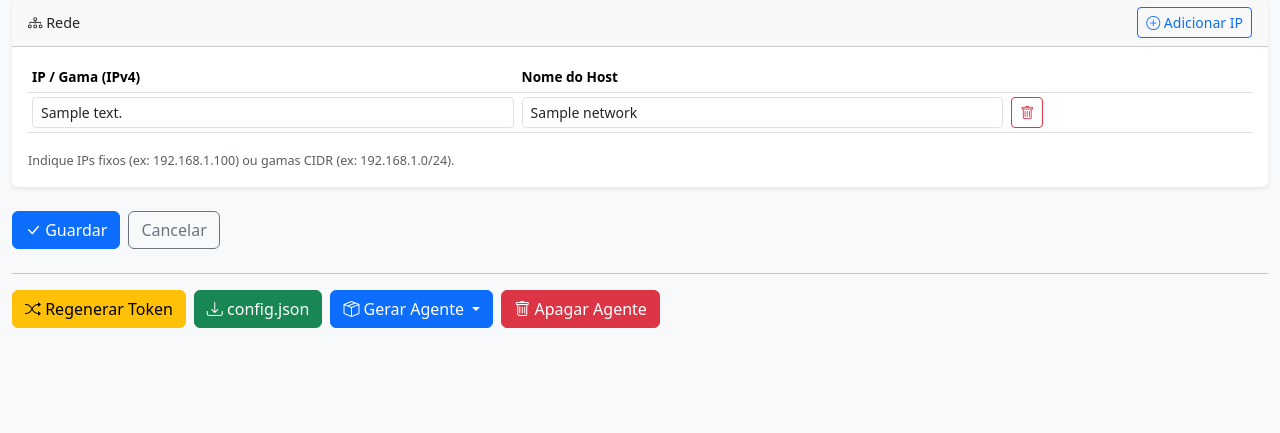
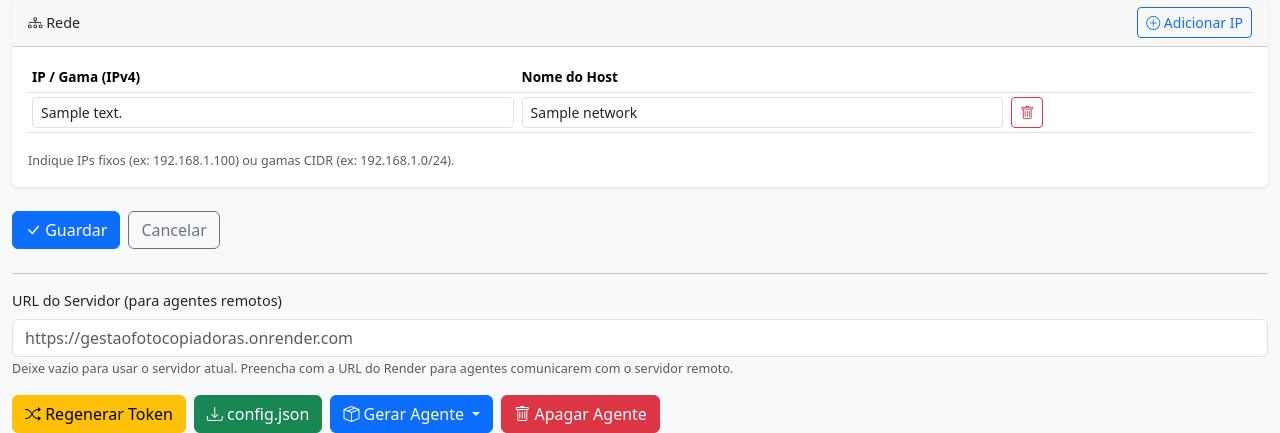
Before and after one commit to leiturasproficopia-alt/GestaoFotocopiadoras, a FastAPI app: template server/templates/agents/form.html in a window 1280 px wide. Shown: the part 582-1015 px from the top of the page. Before the commit the page ends 910 px from the top, so only its background shows below. Run offline with FastAPI, Linux system fonts and the light colour scheme; the template is opened without the code that fills it: most values are stand-ins (such as "Sample title", 1, 10 or a date in 2020).

Commit message:
Add server_url parameter for remote agents

```diff
--- a/server/routers/agents.py
+++ b/server/routers/agents.py
@@ -256,7 +256,7 @@ async def agent_download_config(request: Request, agent_id: int):
 
 @router.get("/{agent_id}/exe")
 @require_role("admin")
-async def agent_download_exe(request: Request, agent_id: int):
+async def agent_download_exe(request: Request, agent_id: int, server_url: str | None = None):
     if sys.platform != "win32":
         raise HTTPException(
             status_code=400,
@@ -279,7 +279,10 @@ async def agent_download_exe(request: Request, agent_id: int):
         return interval * 3600
 
     network_list = [n["ip_address"] for n in networks] if networks else ["192.168.1.0/24"]
-    server_url = str(request.base_url).rstrip("/")
+    if server_url:
+        server_url = server_url.rstrip("/")
+    else:
+        server_url = str(request.base_url).rstrip("/")
 
     template_code = AGENT_TEMPLATE.read_text(encoding="utf-8")
 
@@ -416,9 +419,12 @@ SERVICE_AGENT_MAC = "com.fotocopiadora.agent"
 
 @router.get("/{agent_id}/install-linux")
 @require_role("admin")
-async def agent_download_linux(request: Request, agent_id: int):
+async def agent_download_linux(request: Request, agent_id: int, server_url: str | None = None):
     agent, networks = _get_agent_context(agent_id)
-    server_url = str(request.base_url).rstrip("/")
+    if server_url:
+        server_url = server_url.rstrip("/")
+    else:
+        server_url = str(request.base_url).rstrip("/")
     agent_code = _build_agent_code(agent, networks, server_url)
     agent_name = agent["name"].replace(" ", "_").lower()
 
@@ -524,9 +530,12 @@ echo "Remover:   sudo systemctl stop $SERVICE_NAME && sudo systemctl disable $SE
 
 @router.get("/{agent_id}/install-mac")
 @require_role("admin")
-async def agent_download_mac(request: Request, agent_id: int):
+async def agent_download_mac(request: Request, agent_id: int, server_url: str | None = None):
     agent, networks = _get_agent_context(agent_id)
-    server_url = str(request.base_url).rstrip("/")
+    if server_url:
+        server_url = server_url.rstrip("/")
+    else:
+        server_url = str(request.base_url).rstrip("/")
     agent_code = _build_agent_code(agent, networks, server_url)
     agent_name = agent["name"].replace(" ", "_").lower()
 
--- a/server/templates/agents/form.html
+++ b/server/templates/agents/form.html
@@ -168,6 +168,11 @@
 
 {% if agent %}
 <hr>
+<div class="mb-3">
+    <label class="form-label">URL do Servidor (para agentes remotos)</label>
+    <input type="text" class="form-control" id="serverUrl" placeholder="https://gestaofotocopiadoras.onrender.com" value="">
+    <small class="text-muted">Deixe vazio para usar o servidor atual. Preencha com a URL do Render para agentes comunicarem com o servidor remoto.</small>
+</div>
 <div class="d-flex gap-2">
     <form method="POST" action="/agents/{{ agent.id }}/regenerate-token" class="d-inline">
         <button type="submit" class="btn btn-warning" onclick="return confirm('Tem certeza que deseja regenerar o token?')">
@@ -182,13 +187,13 @@
             <i class="bi bi-box-seam"></i> Gerar Agente
         </button>
         <ul class="dropdown-menu">
-            <li><a class="dropdown-item" href="/agents/{{ agent.id }}/exe" onclick="return confirm('Gerar EXE Windows? Isto pode demorar alguns segundos.')">
+            <li><a class="dropdown-item" id="btnExe" href="/agents/{{ agent.id }}/exe" onclick="return confirm('Gerar EXE Windows? Isto pode demorar alguns segundos.')">
                 <i class="bi bi-windows"></i> Windows (.exe)
             </a></li>
-            <li><a class="dropdown-item" href="/agents/{{ agent.id }}/install-linux">
+            <li><a class="dropdown-item" id="btnLinux" href="/agents/{{ agent.id }}/install-linux">
                 <i class="bi bi-terminal"></i> Linux (.sh)
             </a></li>
-            <li><a class="dropdown-item" href="/agents/{{ agent.id }}/install-mac">
+            <li><a class="dropdown-item" id="btnMac" href="/agents/{{ agent.id }}/install-mac">
                 <i class="bi bi-apple"></i> macOS (.sh)
             </a></li>
         </ul>
@@ -221,5 +226,14 @@ function addNetworkRow() {
     `;
     tbody.appendChild(tr);
 }
+
+document.getElementById('serverUrl').addEventListener('input', function() {
+    const url = this.value.trim();
+    const baseUrl = '/agents/{{ agent.id }}';
+    const suffix = url ? '?server_url=' + encodeURIComponent(url) : '';
+    document.getElementById('btnExe').href = baseUrl + '/exe' + suffix;
+    document.getElementById('btnLinux').href = baseUrl + '/install-linux' + suffix;
+    document.getElementById('btnMac').href = baseUrl + '/install-mac' + suffix;
+});
 </script>
 {% endblock %}
```
